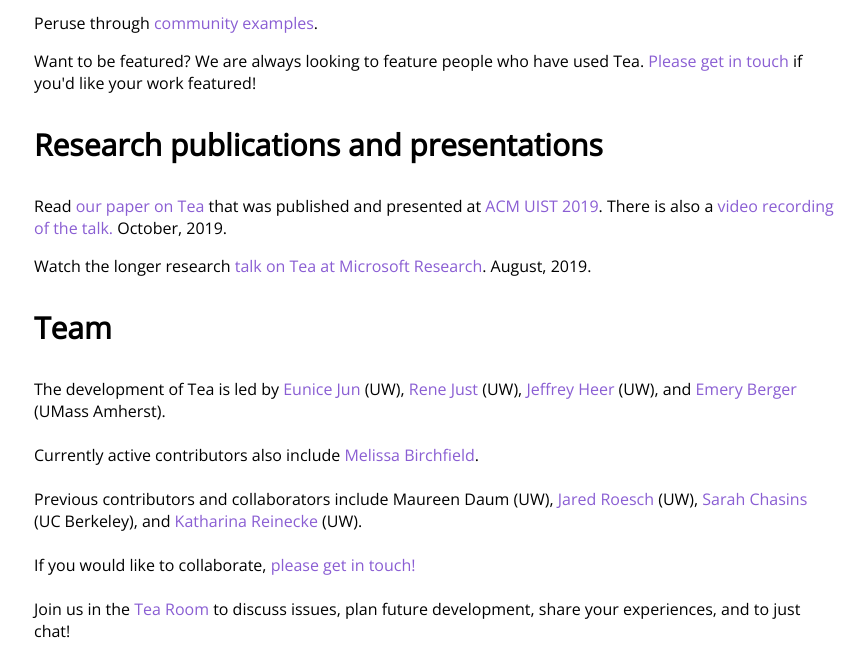
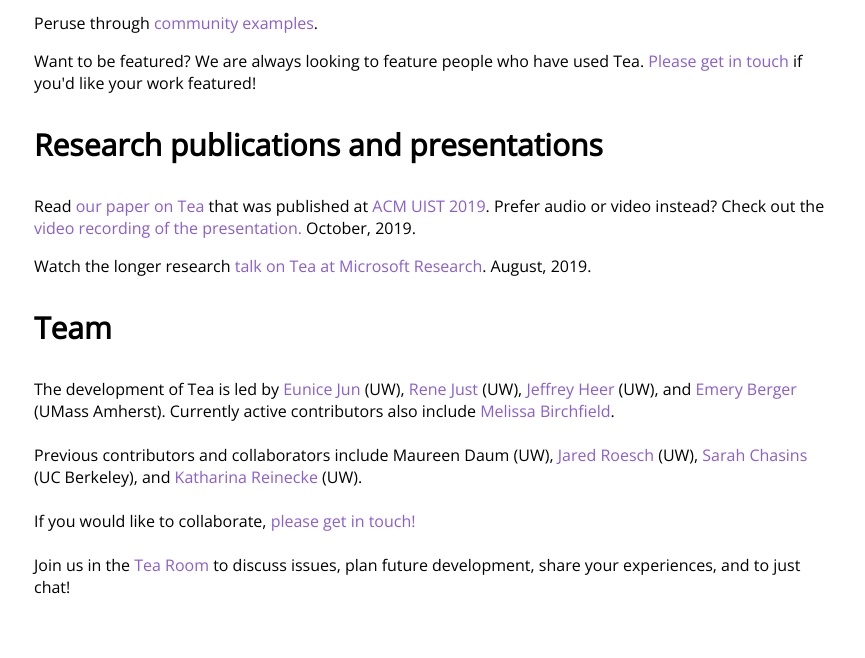
Before and after one commit to emjun/tea-lang-web, a Jekyll site: the page built from index.html, in a window 1280 px wide, cut to the strip 704-1362 px from the top of the page. Shown: the whole strip, without its empty margins (212-1077 px from the left). Built offline with Jekyll 4.4.1, drawn with Linux system fonts in a browser that asks for light colours; nearby versions of some CDN libraries; library files that are not in the unit come from our copies; after the commit the page ends 1318 px from its top, so only the background shows below that.

Commit message:
Minor edits

```diff
--- a/index.html
+++ b/index.html
@@ -38,7 +38,7 @@ summary: Tea is a high-level language for automatically selecting and executing
         Research publications and presentations
     </p>
     <p>
-      Read <a href="./index_files/tea_UIST2019.pdf">our paper on Tea</a> that was published and presented at <a href="https://uist.acm.org/uist2019/">ACM UIST 2019</a>. There is also a <a href="https://www.youtube.com/watch?v=BpYP7U7y77s">video recording of the talk.</a> October, 2019.
+      Read <a href="./index_files/tea_UIST2019.pdf">our paper on Tea</a> that was published at <a href="https://uist.acm.org/uist2019/">ACM UIST 2019</a>. Prefer audio or video instead? Check out the <a href="https://www.youtube.com/watch?v=BpYP7U7y77s">video recording of the presentation.</a> October, 2019.
     </p>
     <p>
       Watch the longer research <a href="https://youtu.be/eyoAqNKTjGQ">talk on Tea at Microsoft Research</a>. August, 2019.
@@ -47,10 +47,7 @@ summary: Tea is a high-level language for automatically selecting and executing
         Team
       </p>
       <p>
-        The development of Tea is led by <a href="https://homes.cs.washington.edu/~emjun/">Eunice Jun</a> (UW), <a href="https://homes.cs.washington.edu/~rjust/">Rene Just</a> (UW), <a href="https://homes.cs.washington.edu/~jheer/">Jeffrey Heer</a> (UW), and <a href="https://emeryberger.com/">Emery Berger</a> (UMass Amherst).
-        <br>
-        <br>
-        Currently active contributors also include <a href="https://www.linkedin.com/in/melissa-birchfield-971189149/">Melissa Birchfield</a>.
+        The development of Tea is led by <a href="https://homes.cs.washington.edu/~emjun/">Eunice Jun</a> (UW), <a href="https://homes.cs.washington.edu/~rjust/">Rene Just</a> (UW), <a href="https://homes.cs.washington.edu/~jheer/">Jeffrey Heer</a> (UW), and <a href="https://emeryberger.com/">Emery Berger</a> (UMass Amherst). Currently active contributors also include <a href="https://www.linkedin.com/in/melissa-birchfield-971189149/">Melissa Birchfield</a>.
         <br>
         <br>
         Previous contributors and collaborators include Maureen Daum (UW), <a href="https://jroesch.github.io/">Jared Roesch</a> (UW), <a href="https://schasins.com/">Sarah Chasins</a> (UC Berkeley), and <a href="https://homes.cs.washington.edu/~reinecke/">Katharina Reinecke</a> (UW).
```
